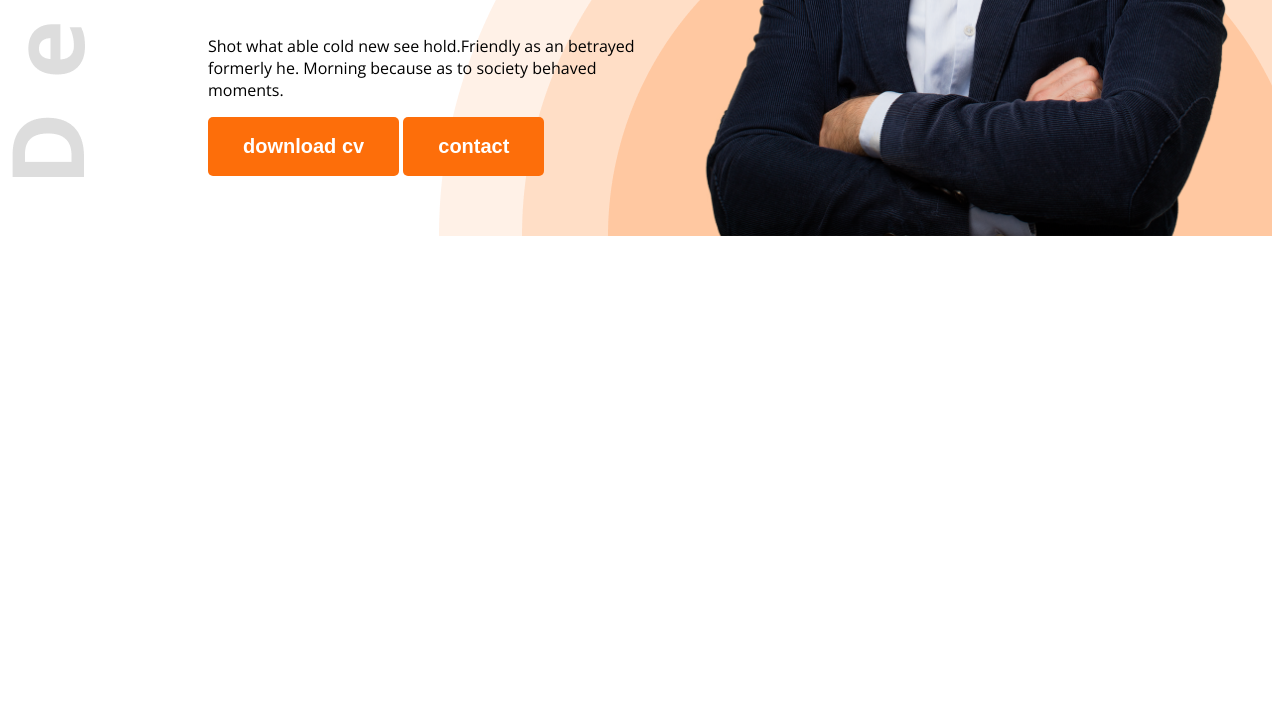
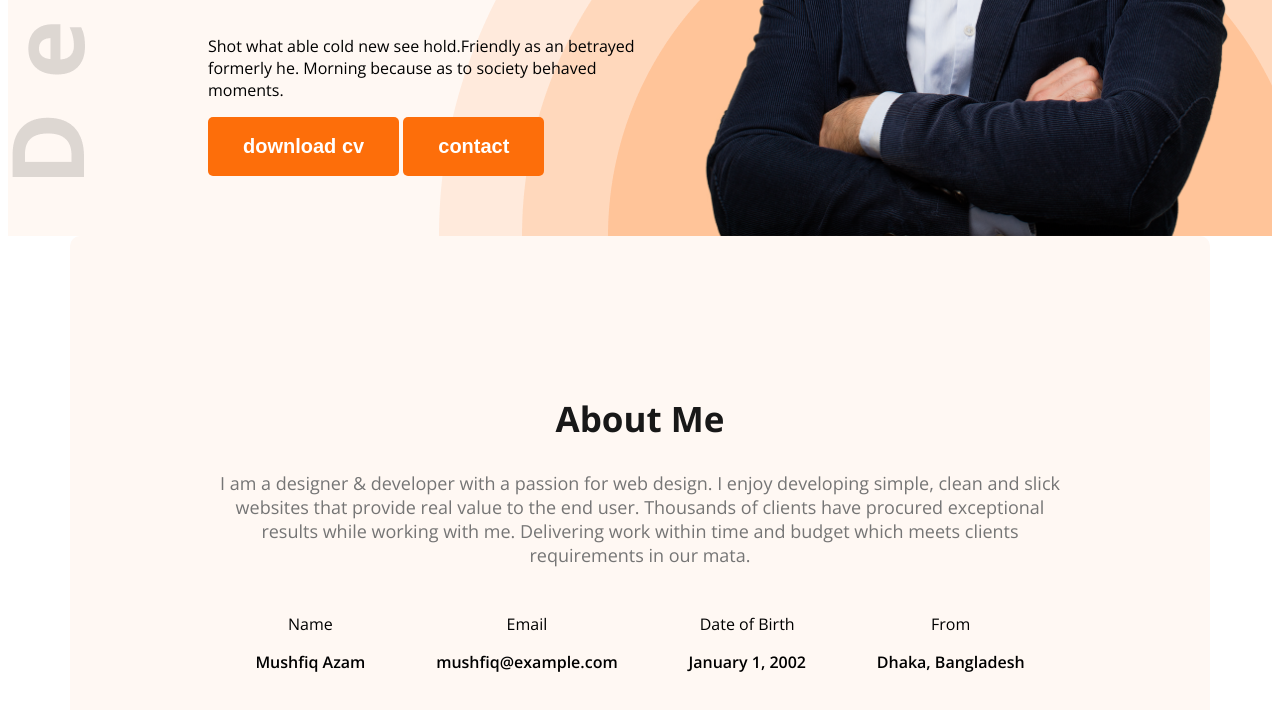
Before and after one commit to Mushfiq-Azam/web-dev-protfolio, a plain HTML site: page index.html in a window 1280 px wide. Shown: the part 594-1304 px from the top of the page. Before the commit the page ends 838 px from the top, so only its background shows below. Drawn offline with nearby package versions, Linux system fonts and the light colour scheme.

Commit message:
Add About Me section with styling to portfolio

```diff
--- a/index.html
+++ b/index.html
@@ -10,7 +10,7 @@
     <link rel="stylesheet" href="styles/portfolio.css">
 </head>
 <body class="open-sans-normal">
-    <header class="header">
+    <header class="header secondary-bg">
         <nav>
             <h3 class="nav-title">Mus<span class="text-primary">h</span>fiq</h3>
             <ul>
@@ -36,6 +36,32 @@
 
     </header>
     <main>
+        <section class="about secondary-bg">
+            <h2 class="section-title">About Me</h2>
+            <p class="section-description">
+                I am a designer & developer with a passion for web design. I enjoy developing simple, clean and slick websites that provide real value to the end user. Thousands of clients have procured exceptional results while working with me. Delivering work within time and budget which meets clients requirements in our mata.
+            </p>
+            <div class="about-items">
+                <div class="about-item">
+                    <p class="item-title">Name</p>
+                    <p class="item-description">Mushfiq Azam</p>
+                </div>
+                <div class="about-item">
+                    <p class="item-title">Email</p>
+                    <p class="item-description">mushfiq@example.com</p>
+                </div>
+                <div class="about-item">
+                    <p class="item-title">Date of Birth</p>
+                    <p class="item-description">January 1, 2002</p>
+                </div>
+                <div class="about-item">
+                    <p class="item-title">From</p>
+                    <p class="item-description">Dhaka, Bangladesh</p>
+                </div>
+
+
+            </div>
+        </section>
 
     </main>
     <footer>
--- a/styles/portfolio.css
+++ b/styles/portfolio.css
@@ -7,6 +7,9 @@
     "wdth" 100;
 }
 /* Shared style */
+.secondary-bg {
+    background-color: #FFF8F3;
+}
 .text-primary{
     color: #FD6E0A;
 
@@ -78,3 +81,33 @@ nav li a{
 
 
 }
+.section-title {
+    font-size: 35px;
+    font-weight: bold;
+    color: #181818;
+
+}
+.section-description {
+    font-size: 18px;
+    color: #757575;
+
+}
+/* main style */
+main {
+    max-width: 1140px;
+    margin: auto;
+}
+/* About section styles */
+.about {
+    border-radius: 10px;
+    padding: 130px 150px;
+    text-align: center;
+}
+.about-items {
+    display: flex;
+    justify-content: space-around;
+    margin-top: 30px;
+}
+.item-description {
+    font-weight: 600;
+}
```
